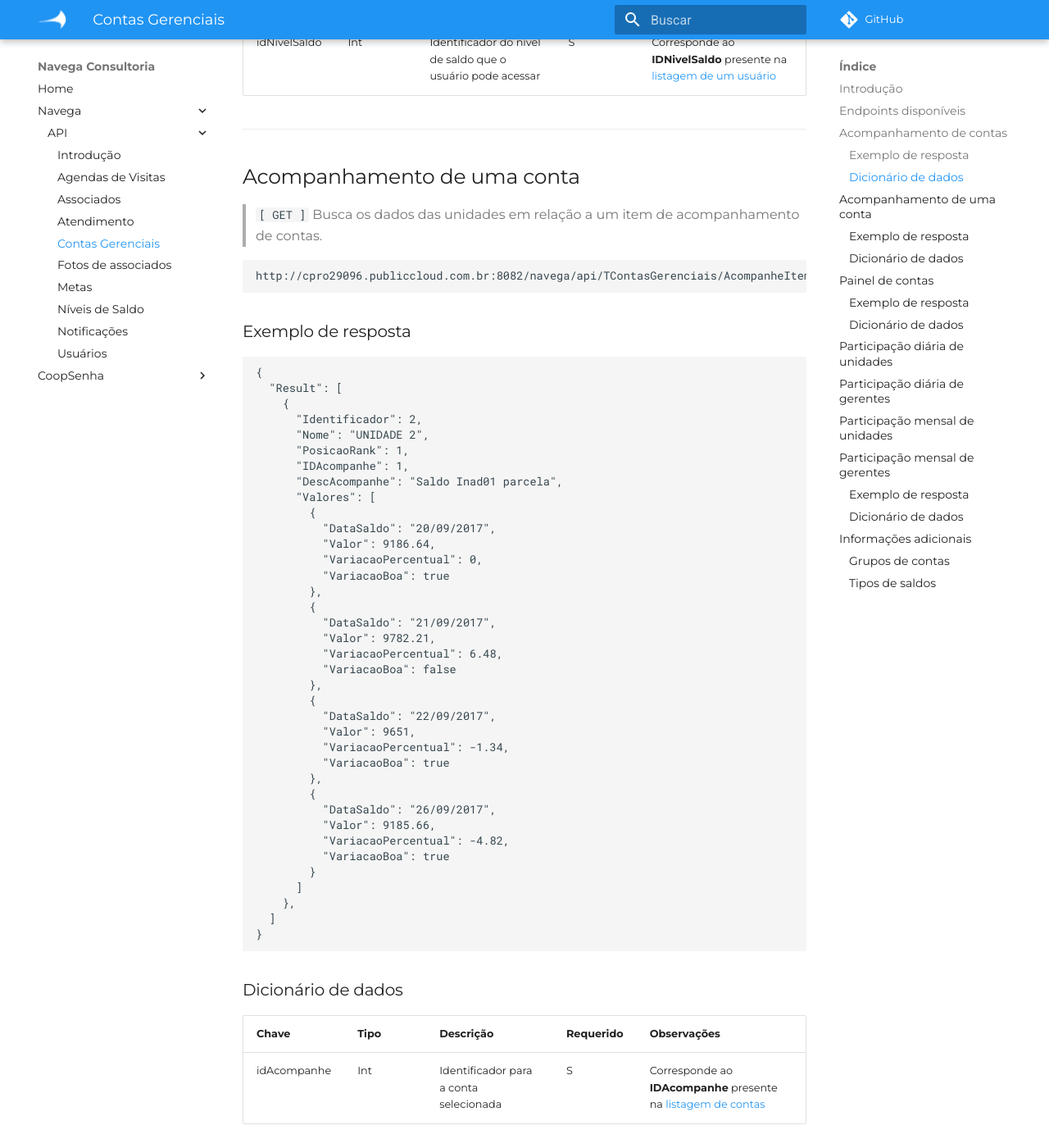
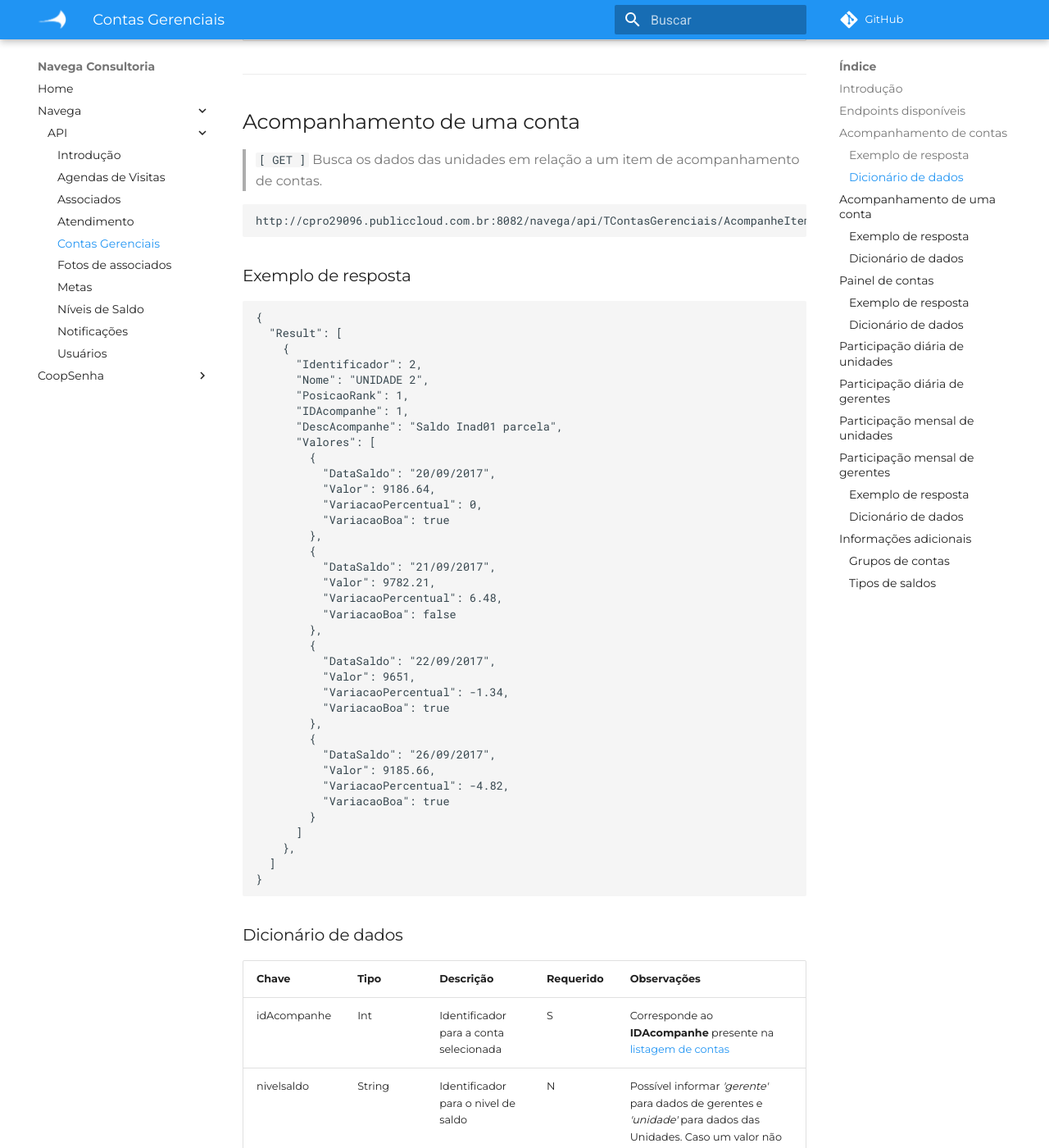
Before and after one commit to NavegaSistemas/Documentacao, an MkDocs documentation site: the page built from docs/Navega/API/contas_gerenciais.md, in a window 1280 px wide and 1400 px high, scrolled down 2130 px. Shown: the whole window at 82% size. Built offline with MkDocs 1.6.1 and Material for MkDocs 9.7.7, drawn with Linux system fonts in a browser that asks for light colours; some of the changed lines change nothing that is shown; some of the changed text lies outside the part shown.

Commit message:
Alterado endpoint de itens em acompanhamento de contas

````diff
--- a/docs/Navega/API/contas_gerenciais.md
+++ b/docs/Navega/API/contas_gerenciais.md
@@ -5,9 +5,6 @@
 
 ## Endpoints disponíveis
 
-
-- [Introdução](#introdu%c3%a7%c3%a3o)
-- [Endpoints disponíveis](#endpoints-dispon%c3%adveis)
 - [Acompanhamento de contas](#acompanhamento-de-contas)
 - [Acompanhamento de uma conta](#acompanhamento-de-uma-conta)
 - [Painel de contas](#painel-de-contas)
@@ -91,7 +88,7 @@
 > `[ GET ]` Busca os dados das unidades em relação a um item de acompanhamento de contas.
 
 ```
-http://cpro29096.publiccloud.com.br:8082/navega/api/TContasGerenciais/AcompanheItem?idAcompanhe={idAcompanhe}
+http://cpro29096.publiccloud.com.br:8082/navega/api/TContasGerenciais/AcompanheItem?idAcompanhe={idAcompanhe}&nivelsaldo={nivelsaldo}
 ```
 
 ### Exemplo de resposta
@@ -141,6 +138,7 @@
 |Chave|Tipo|Descrição|Requerido|Observações|
 |--|--|--|--|--|
 |idAcompanhe|Int|Identificador para a conta selecionada| S | Corresponde ao **IDAcompanhe** presente na [listagem de contas](#acompanhamento-de-contas) |
+|nivelsaldo|String|Identificador para o nivel de saldo| N | Possível informar *'gerente'* para dados de gerentes e *'unidade'* para dados das Unidades. Caso um valor não seja informado irá retornar dados das Unidades com default |
 
 ---
 
````
